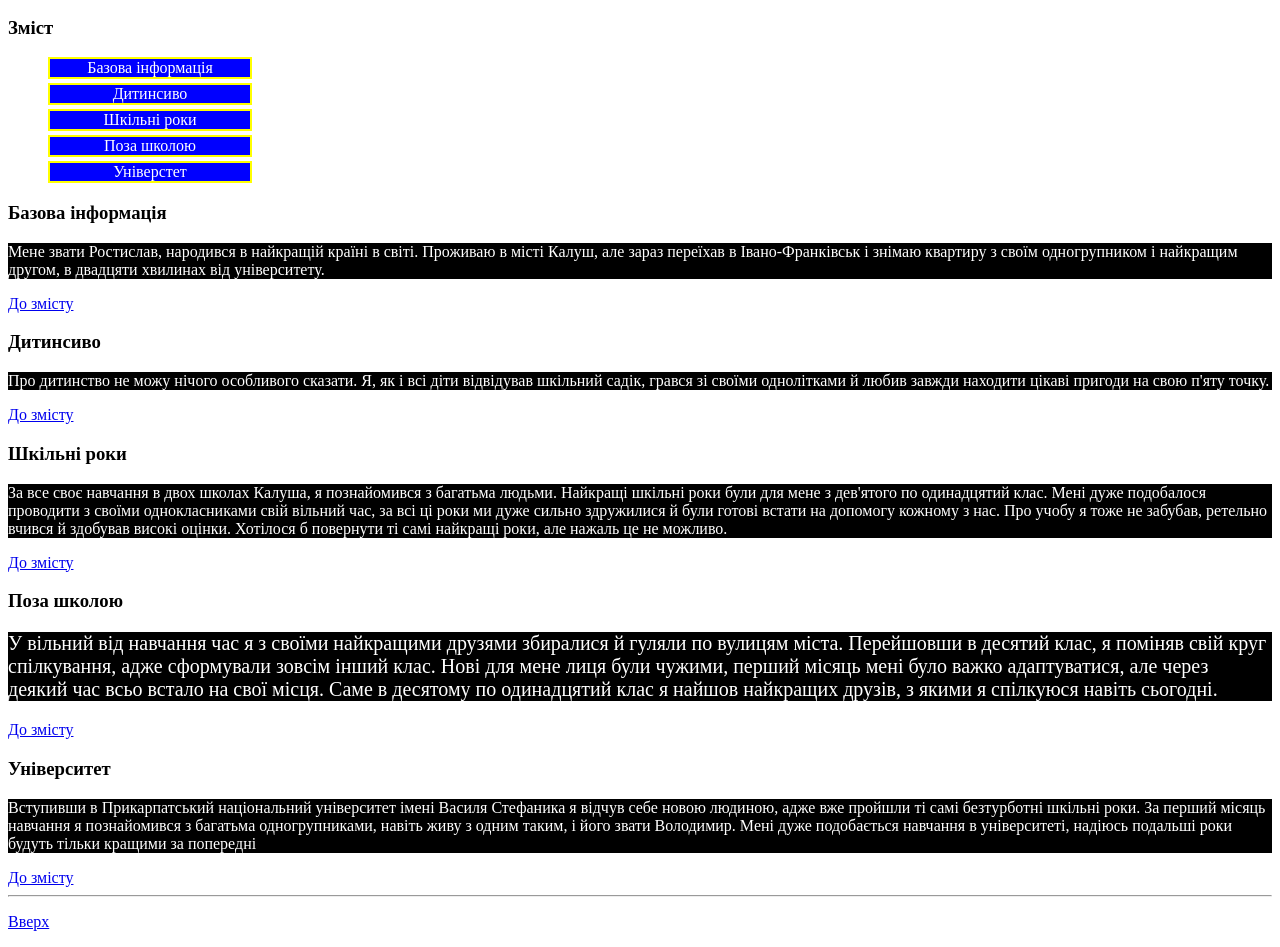
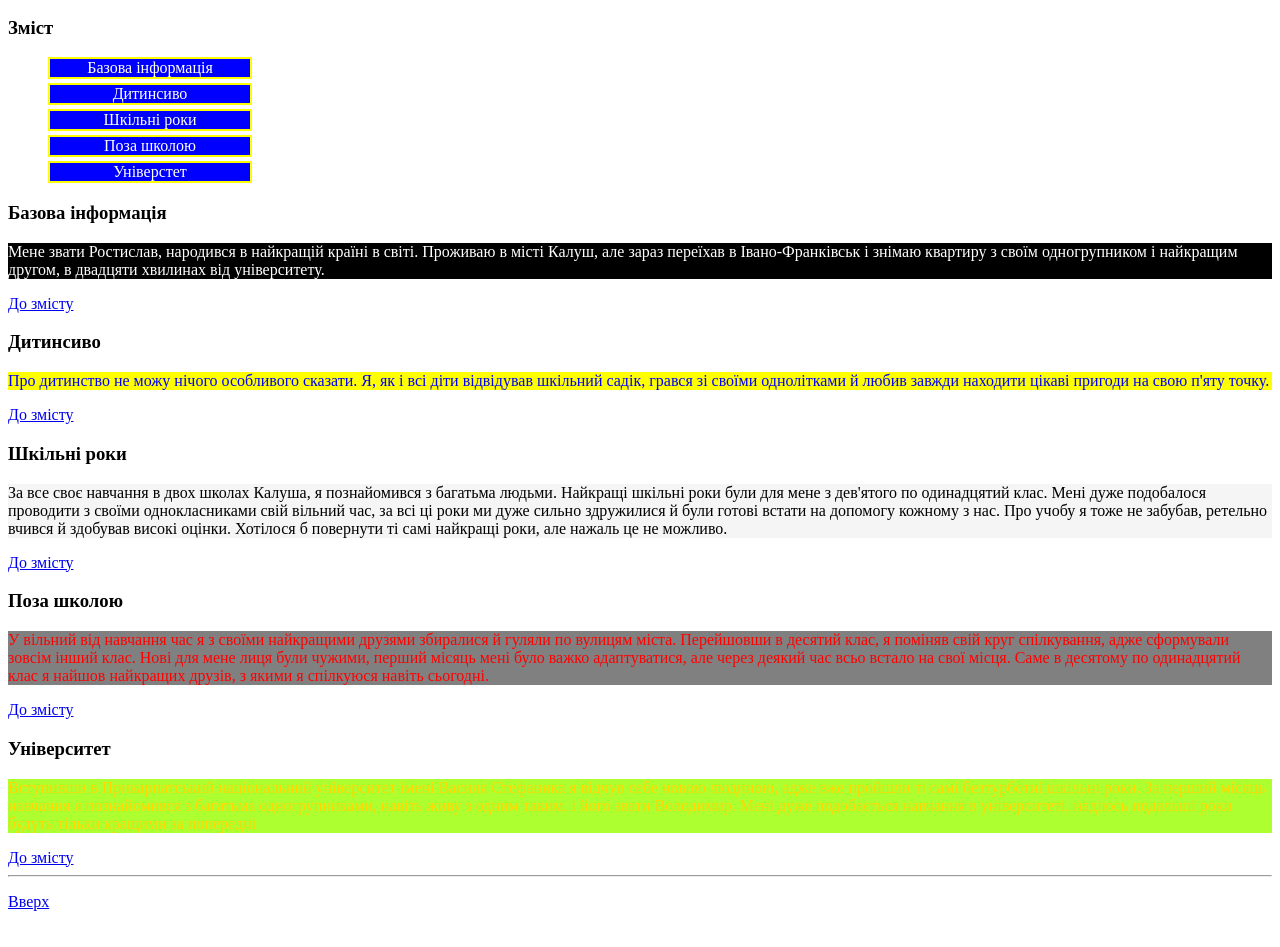
Before and after one commit to Rost1slavv/Web_Repository02, a plain HTML site: page biography.html in a window 1280 px wide. Shown: the part 100-1047 px from the top of the page. Drawn offline with Linux system fonts and the light colour scheme.

Commit message:
biography

```diff
--- a/biography.html
+++ b/biography.html
@@ -38,21 +38,21 @@
         color: white;
       }
       #idsecond{
-        background-color: black;
-        color: white;
+        background-color: yellow;
+        color: blue;
       }
       #idthird{
-        background-color: black;
-        color: white;
+        background-color: whitesmoke;
+        color: black;
       }
       #idfourth{
-        background-color: black;
-        color: white;
-        font-size: 20px;
+        background-color: gray;
+        color: red;
+
       }
       #idfifth{
-        background-color: black;
-        color: white;
+        background-color: greenyellow;
+        color: gold;
       }
 </style>
   </head>
```
